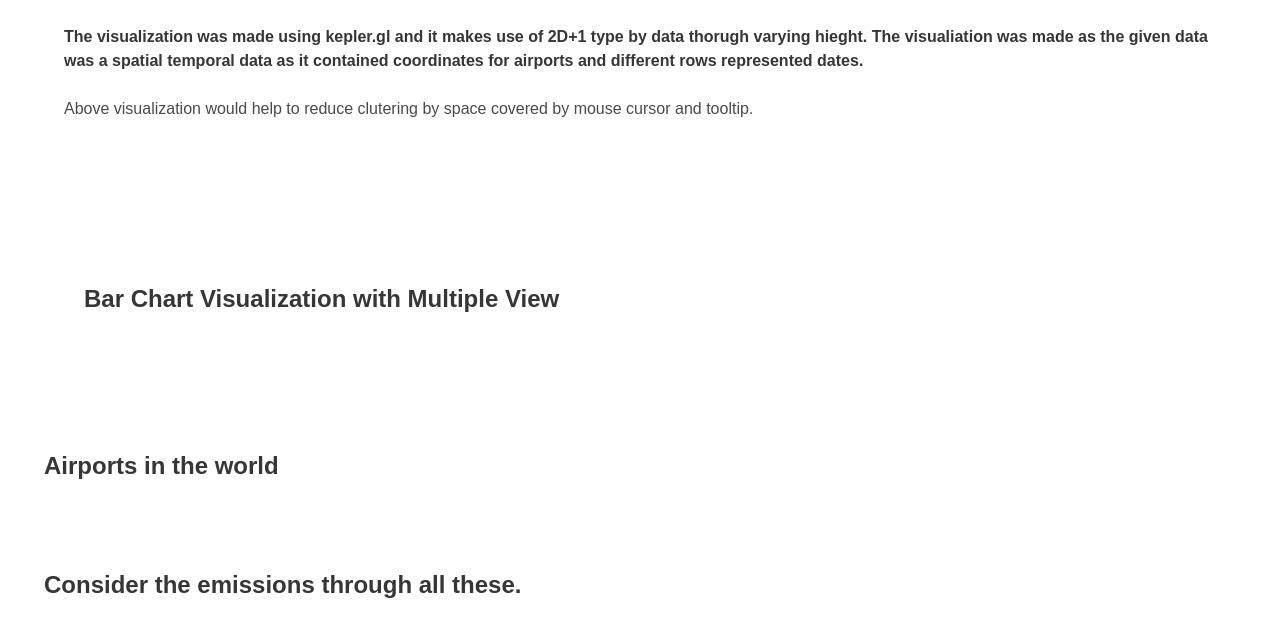
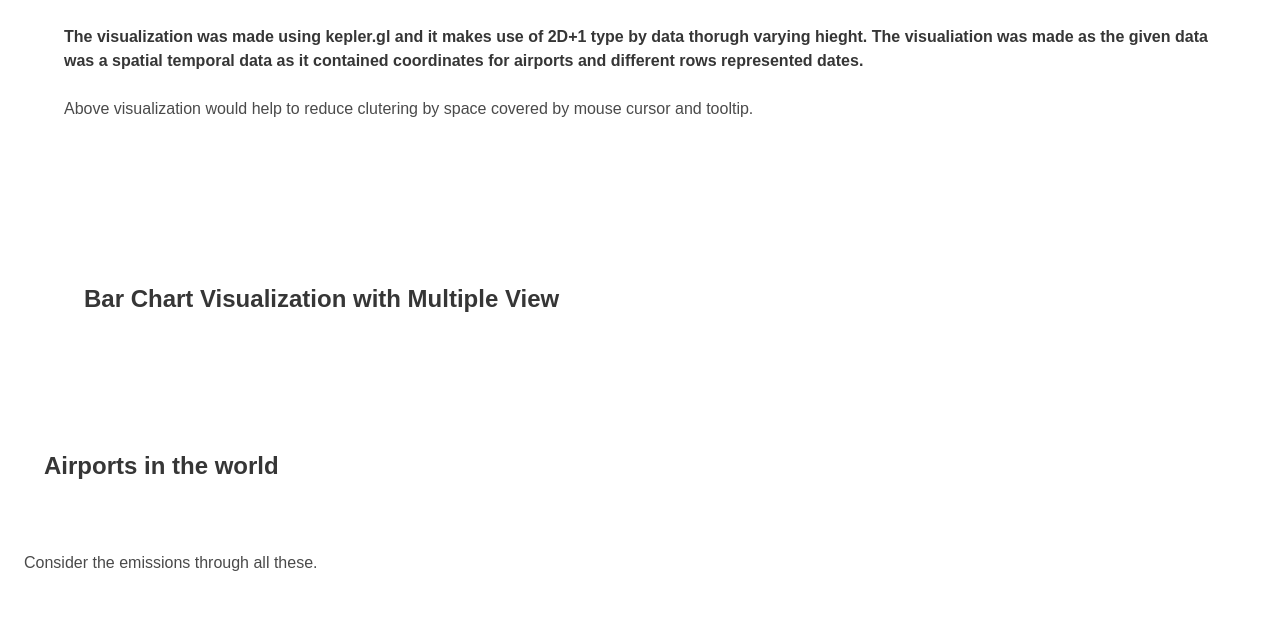
Before and after one commit to SaadAhmedJamal/InteractiveDataVisualization, a plain HTML site: page index.html in a window 1280 px wide. Shown: the part 2726-3363 px from the top of the page. Drawn offline with Linux system fonts and the light colour scheme; a script that the page names is missing.

Commit message:
Add files via upload

```diff
--- a/index.html
+++ b/index.html
@@ -105,8 +105,10 @@
 
       <center><div id="selection_5"></div></center>
     </div>
-      <br><br>
-    <h2 class="title is-4">Consider the emissions through all these.</h2>
+
+    <br><br>
+    <p>Consider the emissions through all these.</p>
+
 
 
          <!--
@@ -157,6 +159,9 @@
 
     </section>
     -->
+    <br><br>
+    <br><br>
+    <br><br>
 
 
 
```
Also changed, not shown: correction_exercice2.js (+6 -2 lines).
